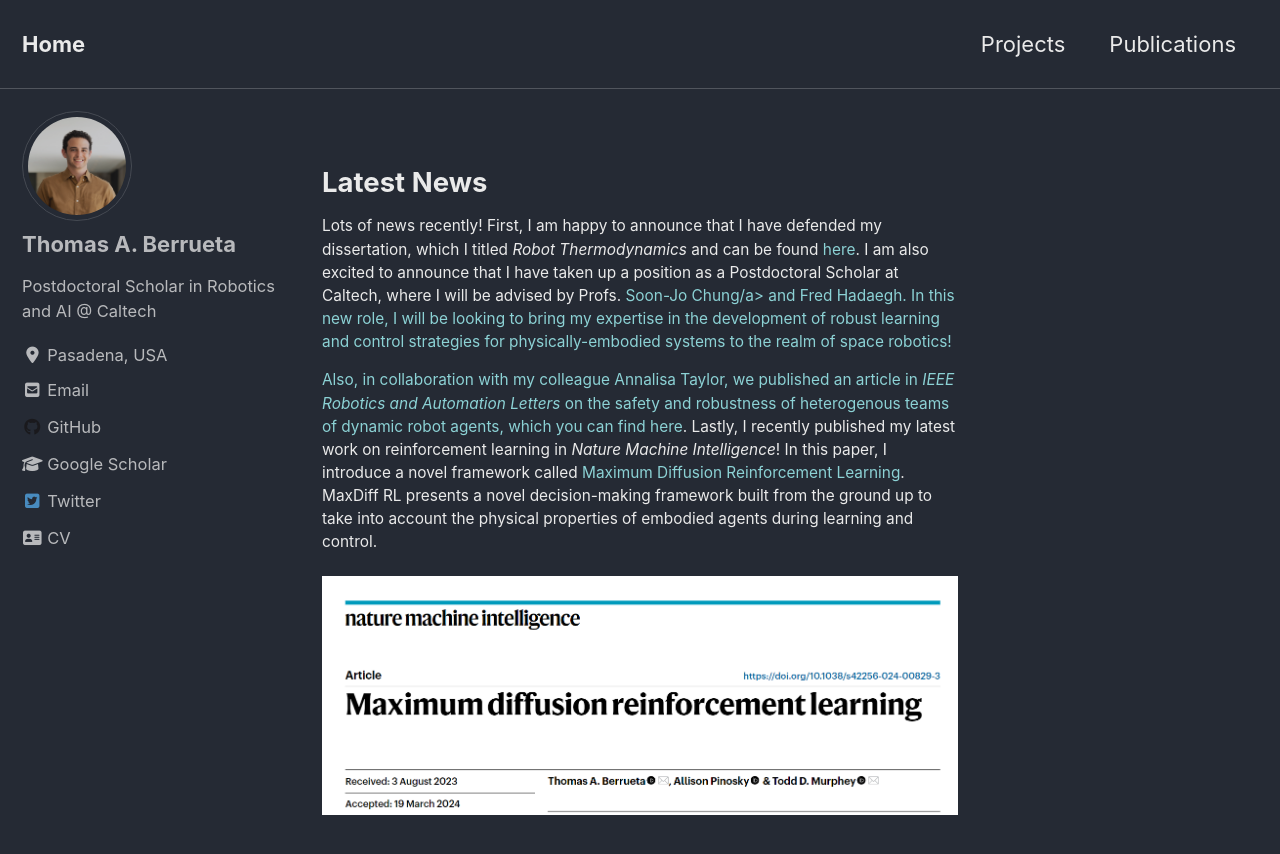
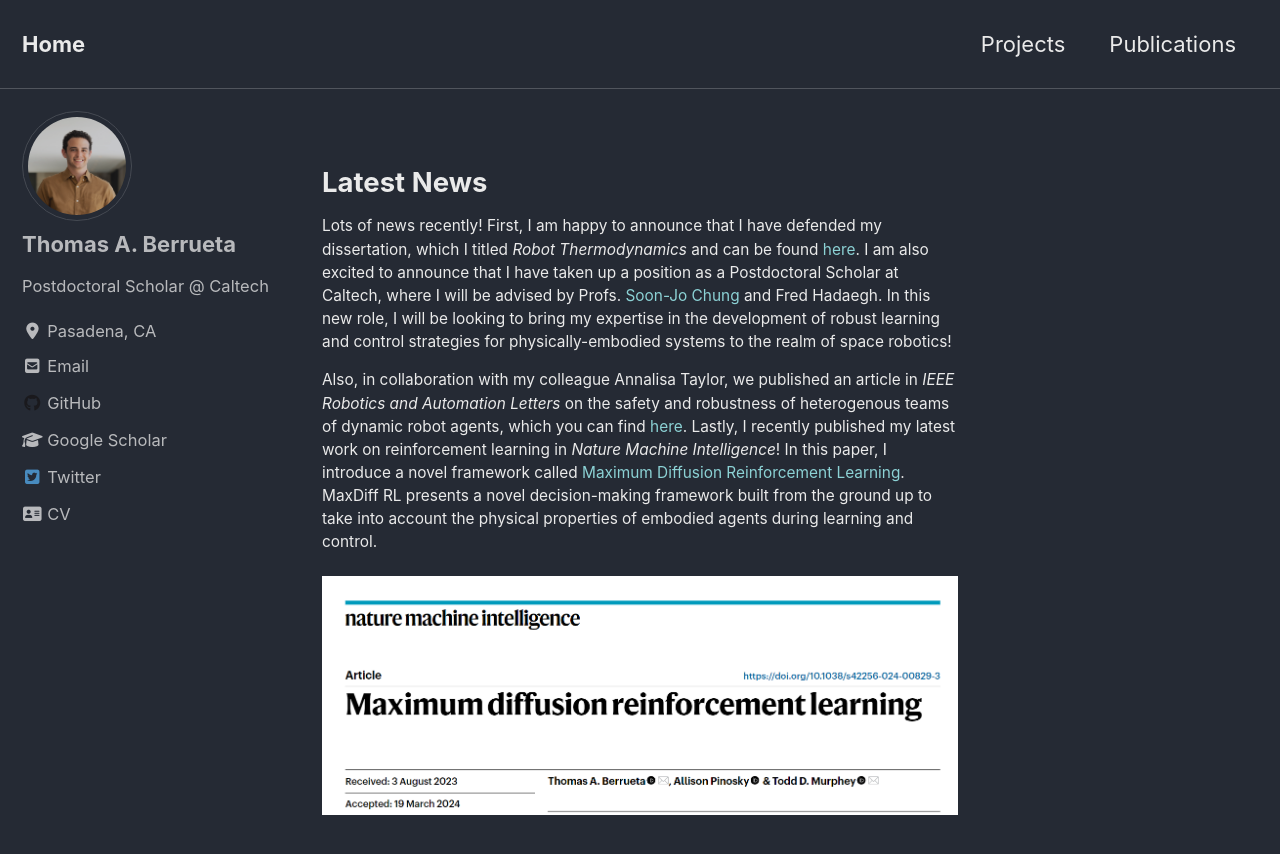
Before and after one commit to tberrueta/tberrueta.github.io, a Jekyll site: the page built from index.html, in a window 1280 px wide and 900 px high. Shown: the top 854 px of the window. Built offline with Jekyll 4.4.1, drawn with Linux system fonts in a browser that asks for light colours; cached includes are drawn as plain includes; nearby versions of some CDN libraries; the list of posts is cut into pages by our own code; some of the changed text lies outside the part shown.

Commit message:
fixes to errors

```diff
--- a/_config.yml
+++ b/_config.yml
@@ -110,8 +110,8 @@ analytics:
 author:
   name             : "Thomas A. Berrueta"
   avatar           : "/assets/images/ThomasBerrueta.jpg" # path of avatar image, e.g. "/assets/images/bio-photo.jpg"
-  bio              : "Postdoctoral Scholar in Robotics and AI @ Caltech"
-  location         : "Pasadena, USA"
+  bio              : "Postdoctoral Scholar @ Caltech"
+  location         : "Pasadena, CA"
   email            : # "anapervan@u.northwestern.edu"
   links:
     - label: "Email"
--- a/index.html
+++ b/index.html
@@ -6,7 +6,7 @@ author_profile: true
 <body>
 
 <h2>Latest News</h2>
-  <p style="font-size: 70%">Lots of news recently! First, I am happy to announce that I have defended my dissertation, which I titled <i>Robot Thermodynamics</i> and can be found <a href="/assets/pdfs/BerruetaDissertation2024.pdf">here</a>. I am also excited to announce that I have taken up a position as a Postdoctoral Scholar at Caltech, where I will be advised by Profs. <a href="https://aerospacerobotics.caltech.edu/">Soon-Jo Chung/a> and Fred Hadaegh. In this new role, I will be looking to bring my expertise in the development of robust learning and control strategies for physically-embodied systems to the realm of space robotics!
+  <p style="font-size: 70%">Lots of news recently! First, I am happy to announce that I have defended my dissertation, which I titled <i>Robot Thermodynamics</i> and can be found <a href="/assets/pdfs/BerruetaDissertation2024.pdf">here</a>. I am also excited to announce that I have taken up a position as a Postdoctoral Scholar at Caltech, where I will be advised by Profs. <a href="https://aerospacerobotics.caltech.edu/">Soon-Jo Chung</a> and Fred Hadaegh. In this new role, I will be looking to bring my expertise in the development of robust learning and control strategies for physically-embodied systems to the realm of space robotics!
 
   <p style="font-size: 70%">Also, in collaboration with my colleague Annalisa Taylor, we published an article in <i>IEEE Robotics and Automation Letters</i> on the safety and robustness of heterogenous teams of dynamic robot agents, which you can find <a href="https://ieeexplore.ieee.org/abstract/document/10669222">here</a>. Lastly, I recently published my latest work on reinforcement learning in <i>Nature Machine Intelligence</i>! In this paper, I introduce a novel framework called <a href="https://www.nature.com/articles/s42256-024-00829-3">Maximum Diffusion Reinforcement Learning</a>. MaxDiff RL presents a novel decision-making framework built from the ground up to take into account the physical properties of embodied agents during learning and control.
 
@@ -21,5 +21,5 @@ author_profile: true
 
   <p style="font-size: 70%"> I am an interdisciplinary roboticist interested in exploring the consequences of physical embodiment in robot learning and control. My work combines insights from artificial intelligence, optimal control, and statistical physics to make engineered systems more capable and robust.
 
-  <br><br>I am a Postdoctoral Scholar at the California Institute of Technology in the Autonomous Robotics and Control Lab, where I am advised by Profs. <a href="https://aerospacerobotics.caltech.edu/">Soon-Jo Chung/a> and Fred Hadaegh. I received a Ph.D. and M.S. in Mechanical Engineering from Northwestern University in 2024, where I was a <a href="https://www.mccormick.northwestern.edu/news/articles/2022/06/two-graduate-students-receive-presidential-fellowships/">Presidential Fellow</a> under the supervision of <a href="https://murpheylab.github.io/">Prof. Todd Murphey</a>. I also received a B.S. in Engineering from Harvey Mudd College in 2017.
+  <br><br>I am a Postdoctoral Scholar at the California Institute of Technology in the Autonomous Robotics and Control Lab, where I am advised by Profs. <a href="https://aerospacerobotics.caltech.edu/">Soon-Jo Chung</a> and Fred Hadaegh. I received a Ph.D. and M.S. in Mechanical Engineering from Northwestern University in 2024, where I was a <a href="https://www.mccormick.northwestern.edu/news/articles/2022/06/two-graduate-students-receive-presidential-fellowships/">Presidential Fellow</a> under the supervision of <a href="https://murpheylab.github.io/">Prof. Todd Murphey</a>. I also received a B.S. in Engineering from Harvey Mudd College in 2017.
 </body>
```
